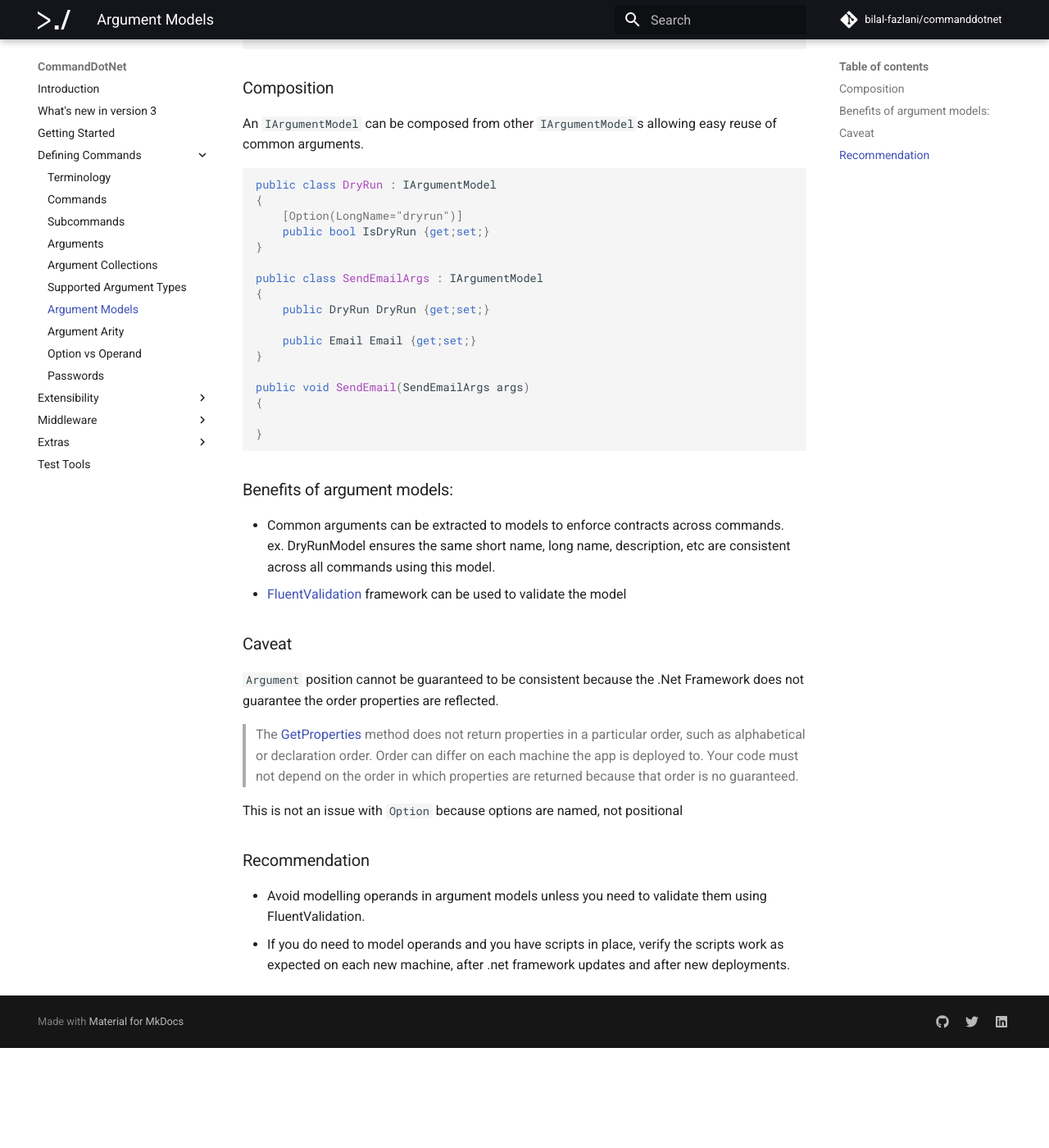
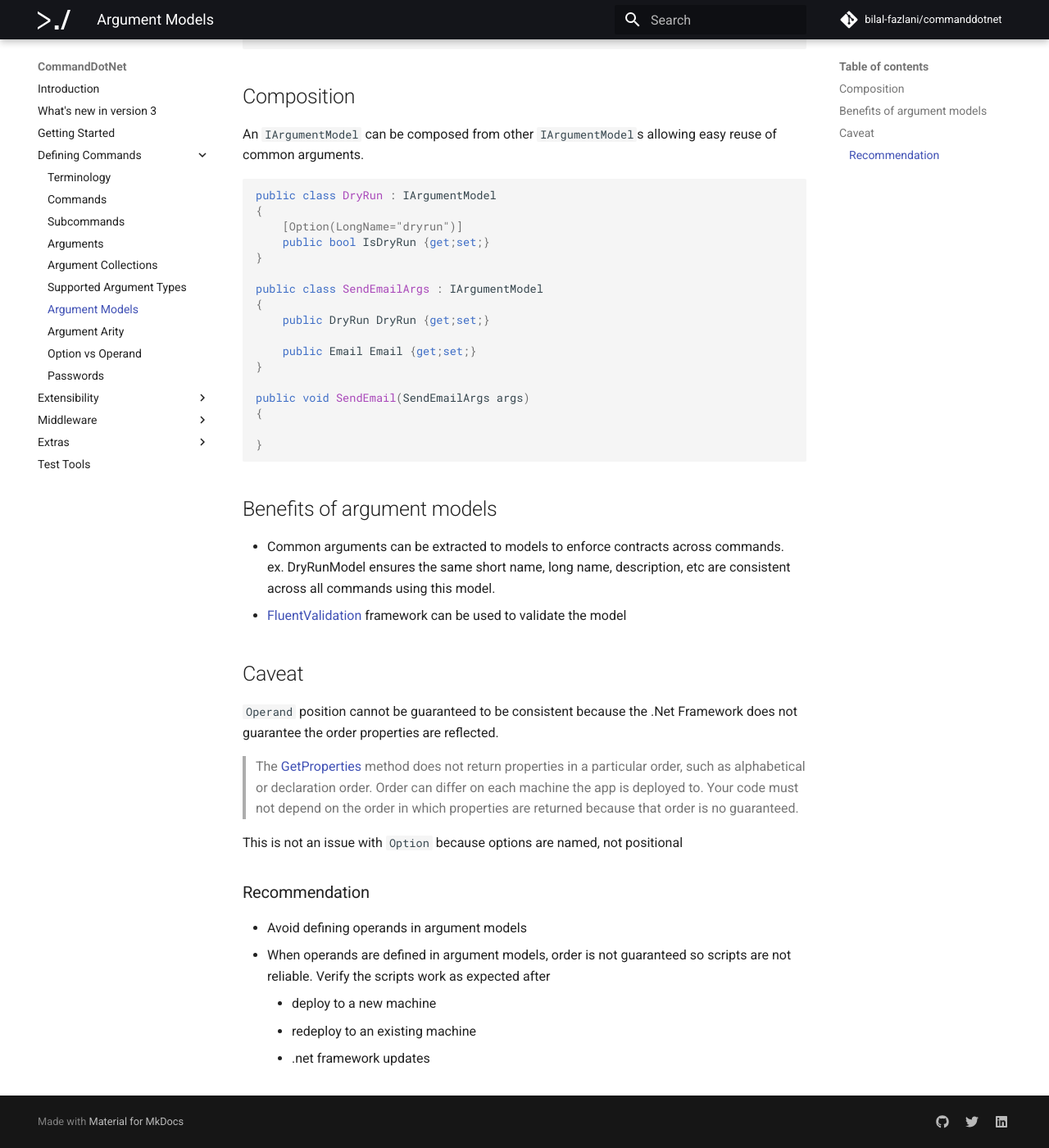
Before and after one commit to bilal-fazlani/commanddotnet, an MkDocs documentation site: the page built from docs/DefiningCommands/argument-models.md, in a window 1280 px wide and 1400 px high, scrolled down 914 px. Shown: the whole window at 82% size. Built offline with MkDocs 1.6.1 and Material for MkDocs 9.7.7, drawn with Linux system fonts in a browser that asks for light colours; comment, search, counter and statistics services are not loaded; before the commit the page ends 2192 px from its top, so only the background shows below that.

Commit message:
update argument-models.md with minor clarifications

````diff
--- a/docs/DefiningCommands/argument-models.md
+++ b/docs/DefiningCommands/argument-models.md
@@ -44,7 +44,7 @@ public void SendEmail(Email email)
 }
 ```
 
-### Composition
+## Composition
 
 An `IArgumentModel` can be composed from other `IArgumentModel`s allowing easy reuse of common arguments.
 
@@ -68,19 +68,23 @@ public void SendEmail(SendEmailArgs args)
 }
 ```
 
-### Benefits of argument models:
+## Benefits of argument models
 
 * Common arguments can be extracted to models to enforce contracts across commands.  <br/>ex. DryRunModel ensures the same short name, long name, description, etc are consistent across all commands using this model.
 * [FluentValidation](../Middleware/fluent-validation-for-argument-models.md) framework can be used to validate the model
 
-### Caveat
+## Caveat
 
-`Argument` position cannot be guaranteed to be consistent because the .Net Framework does not guarantee the order properties are reflected.
+`Operand` position cannot be guaranteed to be consistent because the .Net Framework does not guarantee the order properties are reflected.
 
 > The [GetProperties](https://docs.microsoft.com/en-us/dotnet/api/system.type.getproperties) method does not return properties in a particular order, such as alphabetical or declaration order. Order can differ on each machine the app is deployed to. Your code must not depend on the order in which properties are returned because that order is no guaranteed.
 
 This is not an issue with `Option` because options are named, not positional
 
 ### Recommendation
-* Avoid modelling operands in argument models unless you need to validate them using FluentValidation.
-* If you do need to model operands and you have scripts in place, verify the scripts work as expected on each new machine, after .net framework updates and after new deployments.
+* Avoid defining operands in argument models
+* When operands are defined in argument models, order is not guaranteed so scripts are not reliable.
+    Verify the scripts work as expected after
+    * deploy to a new machine
+    * redeploy to an existing machine
+    * .net framework updates
````
